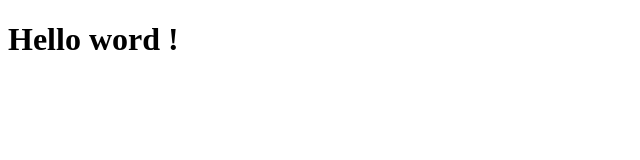
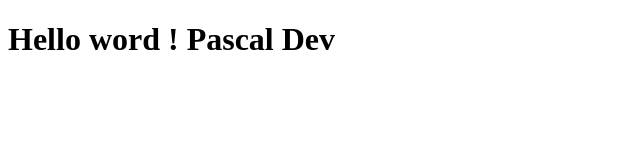
Before and after one commit to pascal205/git-test, a plain HTML site: page index.html in a window 1280 px wide. Shown: the whole page, without its empty margins (0-640 px from the left). Drawn offline with Linux system fonts and the light colour scheme.

Commit message:
Update header text to include 'Pascal Dev'

```diff
--- a/index.html
+++ b/index.html
@@ -6,6 +6,6 @@
     <title>Document</title>
 </head>
 <body>
-    <h1>Hello word !</h1>
+    <h1>Hello word ! Pascal Dev</h1>
 </body>
 </html>
```
